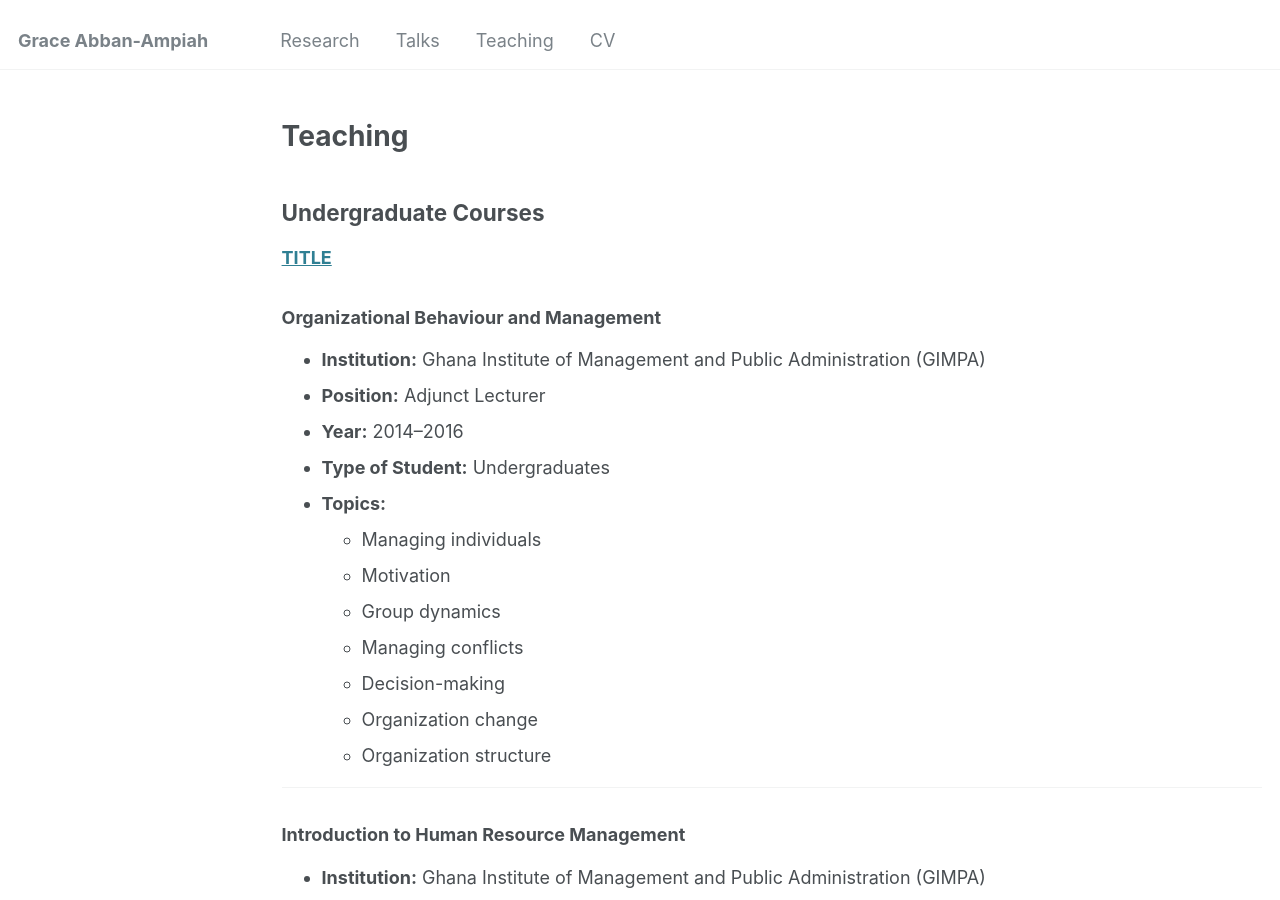
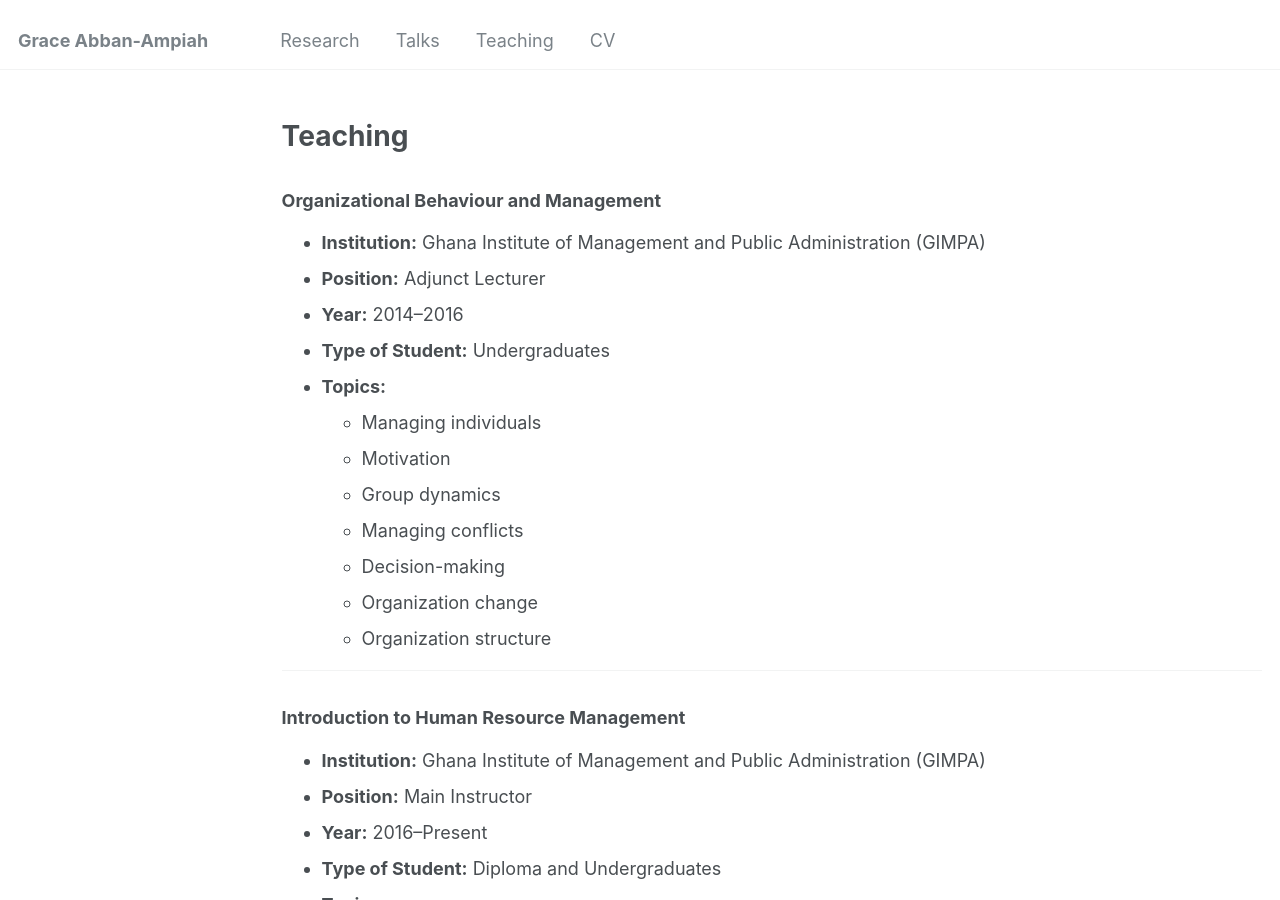
Before and after one commit to gabban-ampiah/gabban-ampiah.github.io, a Jekyll site: the page built from _pages/teaching.md, in a window 1280 px wide and 900 px high. Built offline with Jekyll 4.4.1, drawn with Linux system fonts in a browser that asks for light colours.

Commit message:
Update teaching.md

```diff
--- a/_pages/teaching.md
+++ b/_pages/teaching.md
@@ -9,9 +9,6 @@ redirect_from:
 {% include base_path %}
 
 # Teaching
-
-## Undergraduate Courses
-[**TITLE**](/files/paper1.pdf) <br/>
 
 ### Organizational Behaviour and Management
 - **Institution:** Ghana Institute of Management and Public Administration (GIMPA)
```
